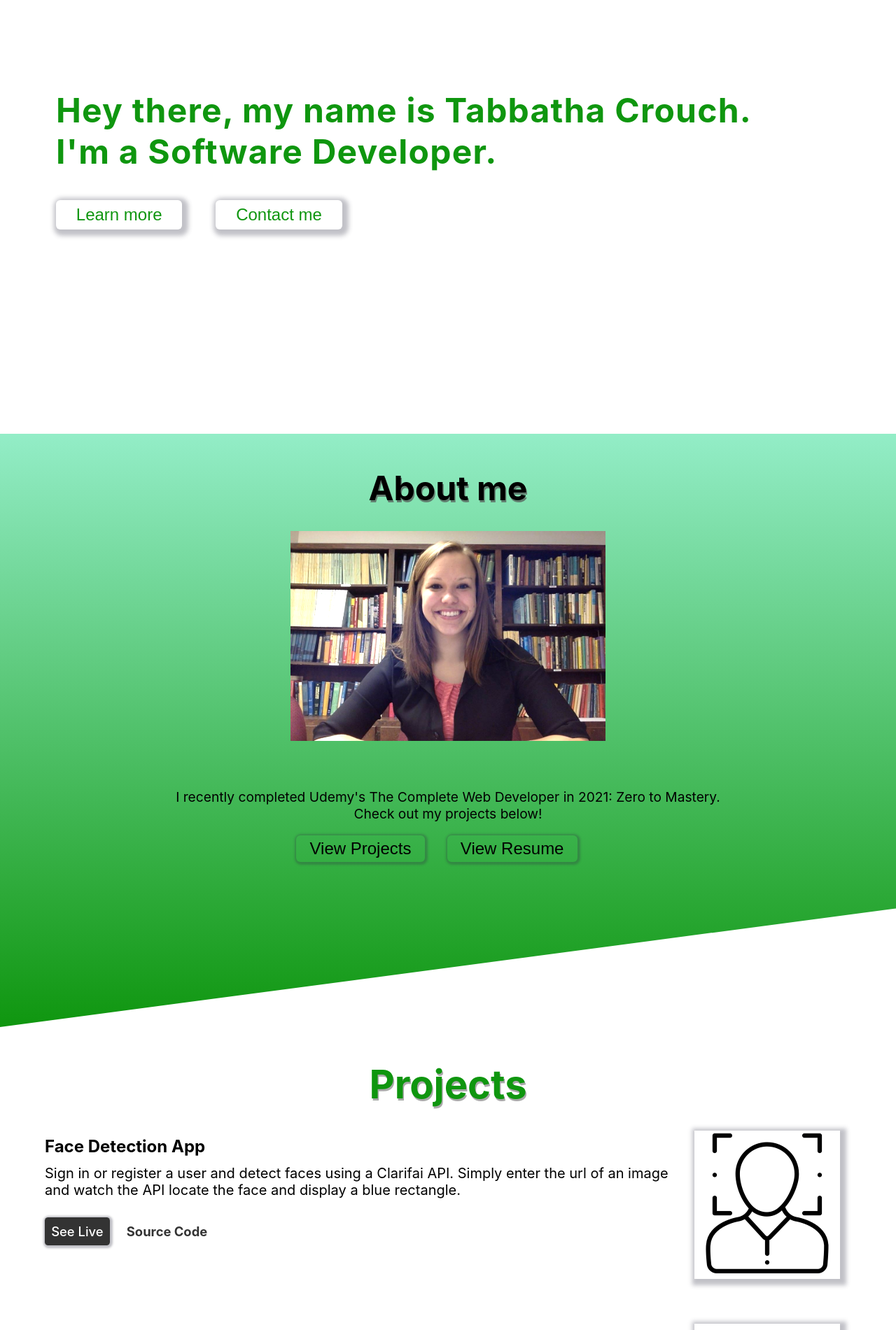
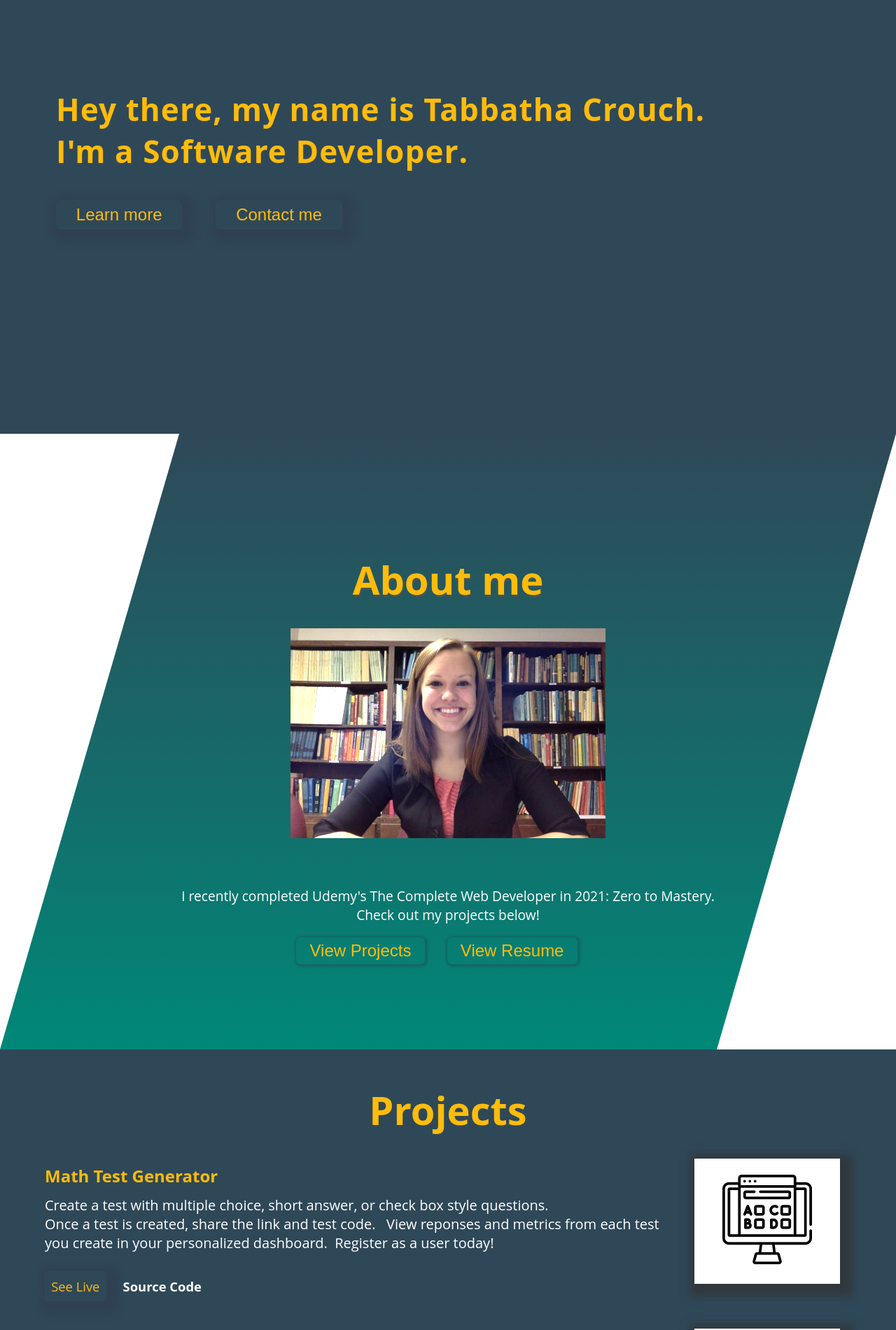
Before and after one commit to tabbathacrouch/Portfolio, a React (Create React App) app: page / in a window 1280 px wide. Shown: the part 180-2081 px from the top of the page at 70% size. Built offline with nearby package versions, Linux system fonts and the light colour scheme.

Commit message:
update css styles

```diff
--- a/src/App.css
+++ /dev/null
@@ -1,38 +0,0 @@
-.App {
-  text-align: center;
-}
-
-.App-logo {
-  height: 40vmin;
-  pointer-events: none;
-}
-
-@media (prefers-reduced-motion: no-preference) {
-  .App-logo {
-    animation: App-logo-spin infinite 20s linear;
-  }
-}
-
-.App-header {
-  background-color: #282c34;
-  min-height: 100vh;
-  display: flex;
-  flex-direction: column;
-  align-items: center;
-  justify-content: center;
-  font-size: calc(10px + 2vmin);
-  color: white;
-}
-
-.App-link {
-  color: #61dafb;
-}
-
-@keyframes App-logo-spin {
-  from {
-    transform: rotate(0deg);
-  }
-  to {
-    transform: rotate(360deg);
-  }
-}
--- a/src/App.js
+++ b/src/App.js
@@ -1,5 +1,4 @@
 import React from "react";
-import "./App.css";
 import Title from "./components/Title/Title";
 import About from "./components/About/About";
 import Projects from "./components/Projects/Projects";
--- a/src/components/About/About.css
+++ b/src/components/About/About.css
@@ -1,16 +1,20 @@
 #about {
     min-height: 100vh;
     height: 100%;
-    background: linear-gradient(0deg, rgba(15, 150, 15, 1) 0%, rgba(147, 237, 199, 1) 100%);
-    clip-path: polygon(0 0, 100% 0, 100% 80%, 0 100%);
+    background: linear-gradient(0deg, #008878 0%, #2F4858 100%);
+    clip-path: polygon(20% 0%, 100% 0%, 80% 100%, 0% 100%);
+    padding-top: 5rem;
+    display: flex;
     flex-direction: column;
-    padding-top: 3rem;
+    align-items: center;
+    justify-content: center;
+    text-align: center;
 }
 
 .section-title {
-    font-size: 3rem;
+    font-size: 3.5rem;
     font-weight: 700;
-    color: #000;
+    color: #FFBC0A;
     text-shadow: 1.5px 3px rgba(83, 83, 83, 0.7);
 }
 
@@ -19,12 +23,13 @@
     width: 450px;
     margin: 2rem;
     filter: brightness(120%);
+
 }
 
 .about-info-text {
     font-size: 1.2rem;
-    text-align: center;
     margin: 2rem;
+    color: #fff;
 }
 
 .buttons {
@@ -35,7 +40,7 @@
 .about-btn {
     border: none;
     outline: none;
-    color: #000;
+    color: #FFBC0A;
     background-color: transparent;
     box-sizing: border-box;
     box-shadow: 1px 1px 3px 3px rgba(50, 50, 70, 0.3);
@@ -48,5 +53,6 @@
 
 .about-btn:hover {
     background-color: #fff;
+    color: #2F4858;
     transition: 200ms all ease-in-out;
 }
--- a/src/components/Contact/Contact.css
+++ b/src/components/Contact/Contact.css
@@ -1,7 +1,7 @@
 #contact {
     min-height: 25vh;
     align-items: center;
-    background: rgb(83, 83, 83);
+    background: rgb(50, 50, 50);
     padding-top: 2rem;
     display: flex;
     flex-direction: column;
@@ -10,8 +10,7 @@
 .contact-title {
     font-size: 5rem;
     font-weight: 700;
-    color: rgb(15, 150, 15);
-    text-shadow: 1.5px 3px rgba(255, 255, 255, 0.7);
+    color: #FFBC0A;
 }
 
 .email {
--- a/src/components/Projects/Projects.css
+++ b/src/components/Projects/Projects.css
@@ -1,16 +1,16 @@
 #projects {
     min-height: 75vh;
     align-items: center;
-    background: #fff;
+    background: #2F4858;
     padding: 3rem 3rem 0rem 3rem;
 }
 
 h2 {
     font-size: 3.5rem;
     font-weight: 700;
-    color: rgb(15, 150, 15);
+    color: #FFBC0A;
     margin: 0;
-    text-shadow: 1.5px 3px rgba(83, 83, 83, 0.5);
+    text-align: center;
 }
 
 .projects-container {
@@ -27,12 +27,14 @@ h2 {
 
 .project-text {
     text-align: left;
+    color: #fff;
 }
 
 .project-title {
     font-size: 1.5rem;
     font-weight: 700;
     padding-bottom: 1rem;
+    color: #FFBC0A;
 }
 
 .project-info {
@@ -50,34 +52,36 @@ h2 {
     border: none;
     outline: none;
     box-sizing: border-box;
-    box-shadow: 1px 1px 3px 3px rgba(50, 50, 70, 0.3);
+    box-shadow: 6px 6px 12px 12px rgba(50, 50, 70, 0.3);
     border-radius: 0.25em;
-    color: #fff;
-    background-color: rgba(0, 0, 0, 0.8);
+    color: #FFBC0A;
+    background-color: #2F4858;
 }
 
 .see-live:hover {
-    background-color: #fff;
-    color: rgb(15, 150, 15);
+    background-color: rgba(169, 169, 169, 0.3);
+    transition: 200ms all ease-in-out;
 }
 
 .source-code:link, .source-code:visited {
     font-size: 1.15rem;
     font-weight: 700;
-    color: rgba(0, 0, 0, 0.8);
+    color: #fff;
     text-decoration: none;
 }
 
 .source-code:hover {
-    color: rgb(15, 150, 15);
+    color: #FFBC0A;
     text-decoration: underline;
 }
 
 .card {
     margin: 1rem;
     padding: 0.25em;
-    box-shadow: 3px 3px 6px 6px rgba(50, 50, 70, 0.3);
+    box-shadow: 6px 6px 12px 12px rgba(50, 50, 50, 0.7);
     display: flex;
     justify-content: center;
     align-items: center;
+    min-width: 200px;
+    background-color: #fff;
 }
--- a/src/components/Projects/Projects.js
+++ b/src/components/Projects/Projects.js
@@ -1,6 +1,7 @@
 import React from "react";
 import CardTilt from "./CardTilt.js";
 import "./Projects.css";
+import onlineTest from './assets/online-test.png';
 import faceDetection from "./assets/faceDetection.png";
 import birthdayCard from "./assets/birthday card.png";
 import robofriend from "./assets/robofriend.png";
@@ -11,6 +12,47 @@ function Projects() {
     <div id="projects">
       <h2>Projects</h2>
       <div className="projects-container">
+      <div className="row">
+          <div className="project-text">
+            <p className="project-title">Math Test Generator</p>
+            <div>
+              <p className="project-info">
+                Create a test with multiple choice, short answer, or check box style questions.<br/>Once a test is created, share the link and test code.
+                &nbsp;&nbsp;View reponses and metrics from each test you create in your personalized dashboard.&nbsp;&nbsp;Register as a user today!
+              </p>
+            </div>
+            <a
+              className="see-live"
+              href="https://math-test-maker.herokuapp.com"
+              target="_blank"
+              rel="noreferrer"
+            >
+              See Live
+            </a>
+            <a
+              className="source-code"
+              href="https://github.com/tabbathacrouch/Math-Test-Maker"
+              target="_blank"
+              rel="noreferrer"
+            >
+              Source Code
+            </a>
+          </div>
+
+          <div className="card" onMouseOver={CardTilt}>
+            <a
+              href="https://math-test-maker.herokuapp.com"
+              target="_blank"
+              rel="noreferrer"
+            >
+              <img
+                className="project-image"
+                src={onlineTest}
+                alt="project 1"
+              />
+            </a>
+          </div>
+        </div>
         <div className="row">
           <div className="project-text">
             <p className="project-title">Face Detection App</p>
--- a/src/components/Title/Title.css
+++ b/src/components/Title/Title.css
@@ -4,13 +4,13 @@
     display: flex;
     align-items: center;
     text-align: left;
-    background: #fff;
-    color: rgb(15, 150, 15);
+    background: #2F4858;
+    color: #FFBC0A;
     padding: 0rem 5rem;
 }
 
 h1 {
-    font-size: 3rem;
+    font-size: 2.75rem;
     font-weight: 700;
     margin-bottom: 2.5rem;
     letter-spacing: 0.025em;
@@ -19,10 +19,10 @@ h1 {
 .title-btn {
     border: none;
     outline: none;
-    color: rgb(15, 150, 15);
+    color: #FFBC0A;
     background-color: transparent;
     box-sizing: border-box;
-    box-shadow: 3px 3px 6px 6px rgba(50, 50, 70, 0.3);
+    box-shadow: 6px 6px 12px 12px rgba(50, 50, 70, 0.3);
     border-radius: 0.25em;
     padding: 0.3em 1.2em;
     cursor: pointer;
--- a/src/index.css
+++ b/src/index.css
@@ -1,13 +1,10 @@
 body {
   margin: 0;
-  font-family: -apple-system, BlinkMacSystemFont, 'Segoe UI', 'Roboto', 'Oxygen',
-    'Ubuntu', 'Cantarell', 'Fira Sans', 'Droid Sans', 'Helvetica Neue',
-    sans-serif;
+  font-family: 'Open Sans', sans-serif;
   -webkit-font-smoothing: antialiased;
   -moz-osx-font-smoothing: grayscale;
 }
 
 code {
-  font-family: source-code-pro, Menlo, Monaco, Consolas, 'Courier New',
-    monospace;
+  font-family: 'Open Sans', sans-serif;
 }
```
Also changed, not shown: src/components/Projects/assets/online-test.png (added).
